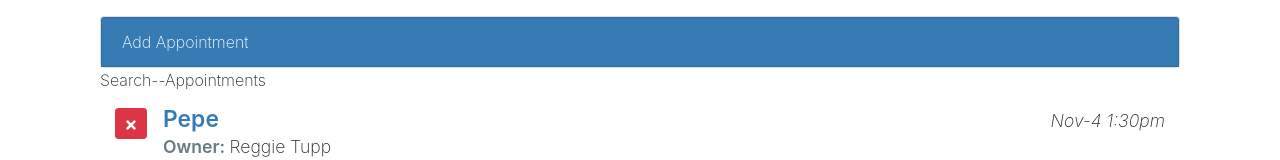
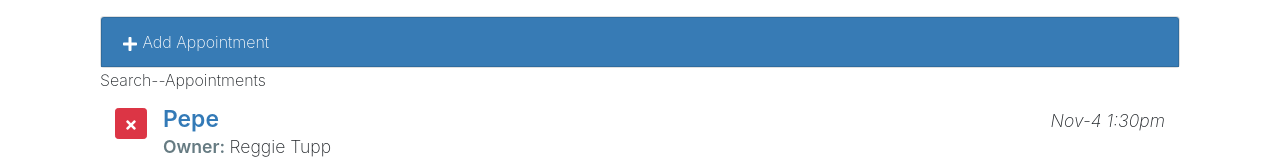
Before and after one commit to mploureno/reactInterface, a React (Create React App) app: page / in a window 1280 px wide. Shown: the top 160 px of the page. Built offline with nearby package versions, Linux system fonts and the light colour scheme.

Commit message:
Add toggle functionality to form

```diff
--- a/src/components/AddAppointments.js
+++ b/src/components/AddAppointments.js
@@ -1,4 +1,5 @@
 import React, { Component } from 'react';
+import { FaPlus } from 'react-icons/fa';
 
 class AddAppointments extends Component {
   render() {
@@ -9,8 +10,11 @@ class AddAppointments extends Component {
           (this.props.formDisplay ? '' : 'add-appointment')
         }
       >
-        <div className="apt-addheading card-header bg-primary text-white">
-          Add Appointment
+        <div
+          className="apt-addheading card-header bg-primary text-white"
+          onClick={this.props.toggleForm}
+        >
+          <FaPlus /> Add Appointment
         </div>
 
         <div className="card-body">
--- a/src/components/App.js
+++ b/src/components/App.js
@@ -14,6 +14,13 @@ class App extends Component {
       lastIndex: 0
     };
     this.deleteAppointment = this.deleteAppointment.bind(this);
+    this.toggleForm = this.toggleForm.bind(this);
+  }
+
+  toggleForm() {
+    this.setState({
+      formDisplay: !this.state.formDisplay
+    });
   }
 
   deleteAppointment(apt) {
@@ -47,7 +54,10 @@ deleteAppointment(apt) {
           <div className="row">
             <div className="col-md-12 bg-white">
               <div className="container">
-                <AddAppointments formDisplay={this.state.formDisplay} />
+                <AddAppointments
+                  formDisplay={this.state.formDisplay}
+                  toggleForm={this.toggleForm}
+                />
                 <SearchAppointments />
                 <ListAppointments
                   appointments={this.state.myAppointments}
```
Lines whose indentation alone changed are shown as unchanged.
